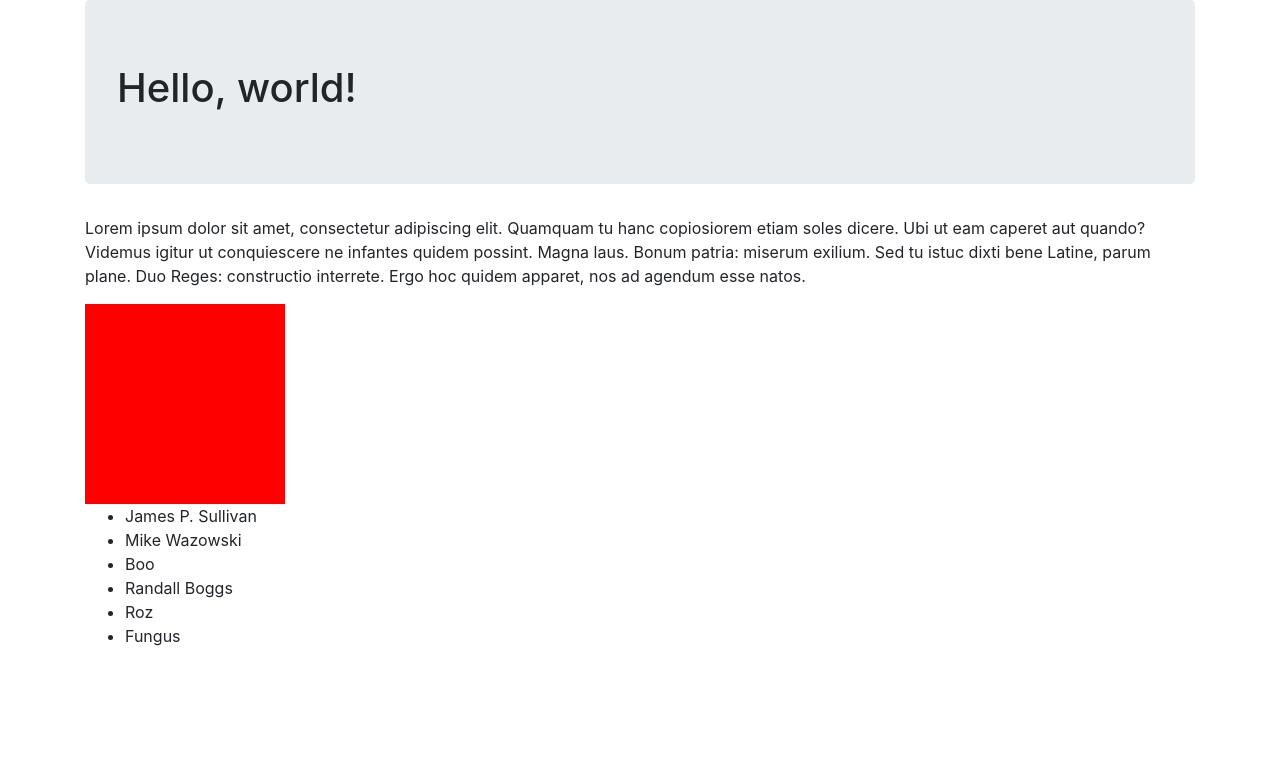
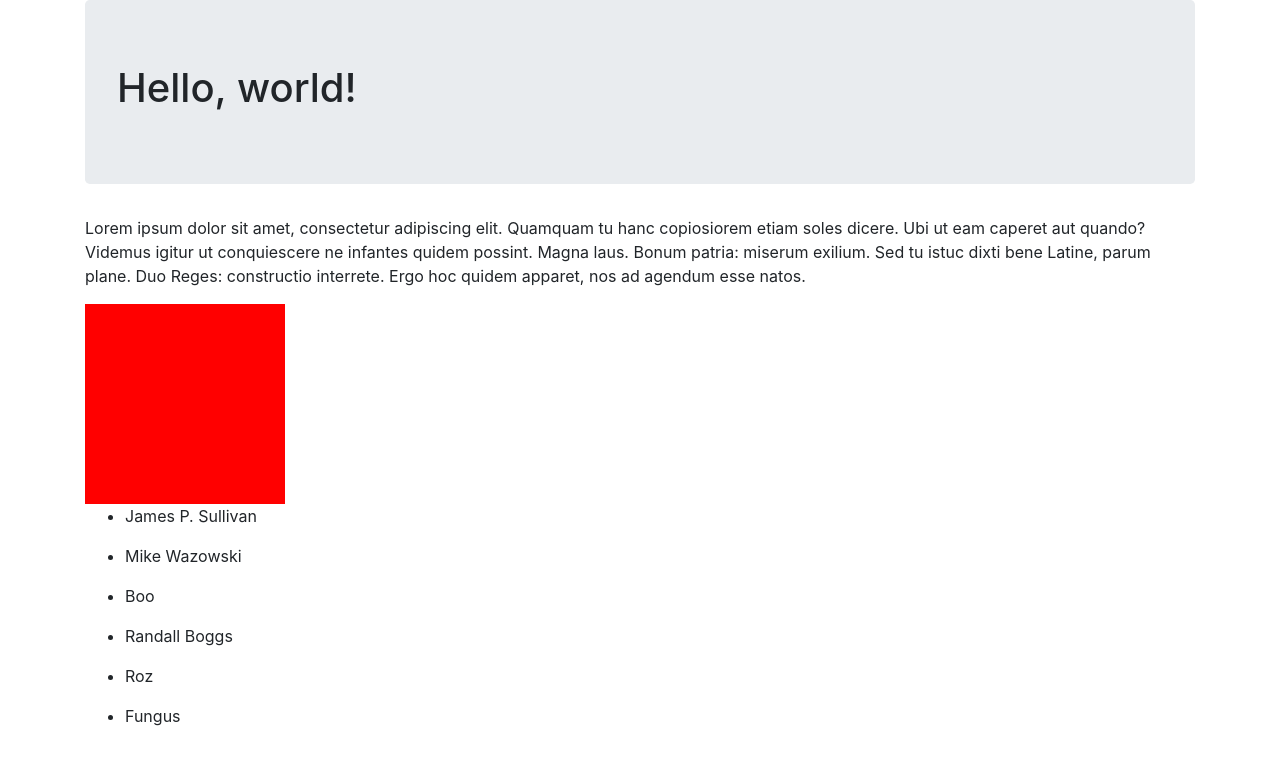
Before and after one commit to bettyeverett/react-testing-app, a React (Create React App) app: page / in a window 1280 px wide. Shown: the top 764 px of the page. Built offline with nearby package versions, Linux system fonts and the light colour scheme.

Commit message:
Changing the anchor tag to a paragraph in the list in People component, as I noticed my mistake and updating Header component to take a prop.

```diff
--- a/src/Header.js
+++ b/src/Header.js
@@ -1,9 +1,9 @@
 import React from "react";
 
 // we use className to add classes for Bootstrap styling
-const Header = () => (
+const Header = ({ title }) => (
     <header className="jumbotron">
-        <h1>Hello, world!</h1>
+        <h1>{ title }</h1>
     </header>
  );
 
--- a/src/People.js
+++ b/src/People.js
@@ -10,7 +10,7 @@ const People = () => (
         { /* item in the array */ }
         { names.map((value, index) => (
             <li key={ index }>
-                <a>{ value }</a>
+                <p>{ value }</p>
             </li>
         ))}
     </ul>
--- a/src/Stuff.js
+++ b/src/Stuff.js
@@ -8,7 +8,7 @@ import People from "./People";
 const Stuff = () => (
 
     <React.Fragment>
-        <Header />
+        <Header title="Hello, world!" />
         <Paragraph />
         <Square />
         <People />
```
